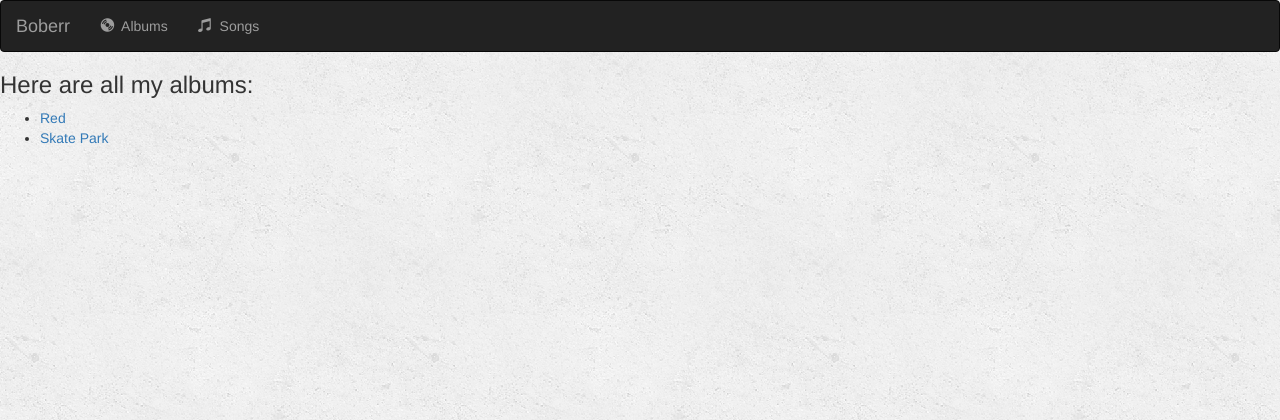
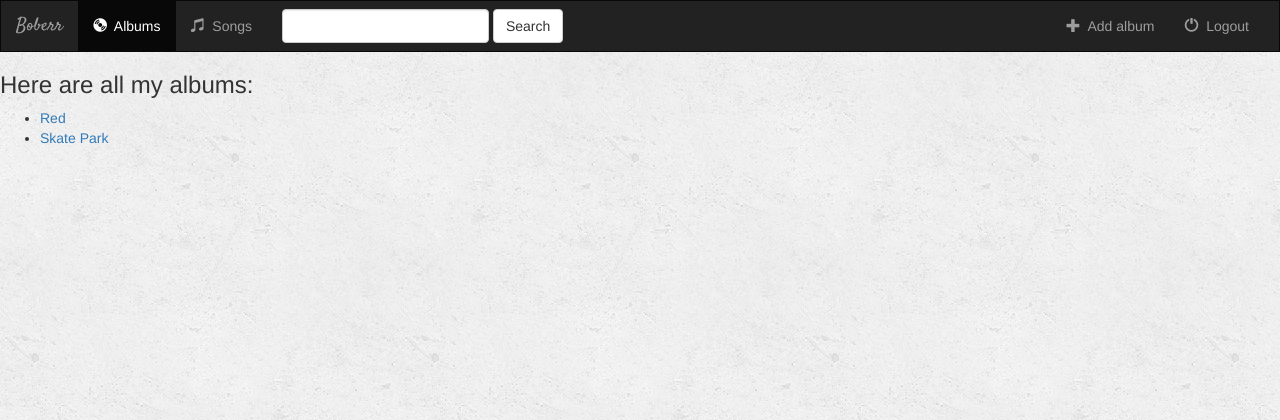
Before and after one commit to boberstarosta/yt_django_tutorial, a Django app: page /music/ in a window 1280 px wide. Shown: the top 420 px of the page. Run offline with Django 3.2, Linux system fonts and the light colour scheme; data comes from the database, SQL or seed files in the repository; some libraries are stand-ins or nearby versions.

Commit message:
Completed part 27 - finished navbar, fixed https links for bootstrap js

```diff
--- a/music/static/music/style.css
+++ b/music/static/music/style.css
@@ -1,3 +1,11 @@
 body{
-    background: white url("images/background.png")
+    background: white url("images/background.png");
 }
+
+.navbar{
+    border-radius: 0;
+}
+
+.navbar-brand{
+    font-family: 'Satisfy', cursive;
+}
--- a/music/templates/music/index.html
+++ b/music/templates/music/index.html
@@ -3,14 +3,14 @@
 <link href='https://fonts.googleapis.com/css?family=Satisfy' type='text/css' rel='stylesheet'>
 <link rel="stylesheet" type="text/css" href="{% static 'music/style.css' %}" />
 <script src="https://ajax.googleapis.com/ajax/libs/jquery/3.2.1/jquery.min.js"></script>
-<script src="http://maxcdn.bootstrapcdn.com/bootstrap/3.3.6/js/bootstrap.min.js"></script>
+<script src="https://maxcdn.bootstrapcdn.com/bootstrap/3.3.7/js/bootstrap.min.js"></script>
 
 <nav class="navbar navbar-inverse">
     <div class="container-fluid">
 
         <!-- Header -->
         <div class="navbar-header">
-            <button type="button" class="navbar-toggle" data-toggle="collapse" data-target="#topNavBar">
+            <button type="button" class="navbar-toggle" data-toggle="collapse" data-target=".navbar-collapse">
                 <span class="icon-bar"></span>
                 <span class="icon-bar"></span>
                 <span class="icon-bar"></span>
@@ -19,9 +19,9 @@
         </div>
 
         <!-- Items -->
-        <div id="navbar" class="navbar-collapse collapse">
+        <div class="collapse navbar-collapse" id="topNavBar">
             <ul class="nav navbar-nav">
-                <li class="">
+                <li class="active">
                     <a href="{% url 'music:index' %}">
                         <span class="glyphicon glyphicon-cd" aria-hidden="true"></span>&nbsp; Albums
                     </a>
@@ -32,6 +32,27 @@
                     </a>
                 </li>
             </ul>
+
+            <form class="navbar-form navbar-left" role="search" method="get" action="#">
+                <div class="form-group">
+                    <input type="text" class="form-control" name="q" value="">
+                </div>
+                <button type="submit" class="btn btn-default">Search</button>
+            </form>
+
+            <ul class="nav navbar-nav navbar-right">
+                <li class="">
+                    <a href="#">
+                        <span class="glyphicon glyphicon-plus" aria-hidden="true"></span>&nbsp; Add album
+                    </a>
+                </li>
+                <li class="">
+                    <a href="#">
+                        <span class="glyphicon glyphicon-off" aria-hidden="true"></span>&nbsp; Logout
+                    </a>
+                </li>
+            </ul>
+
         </div>
 
     </div>
```
